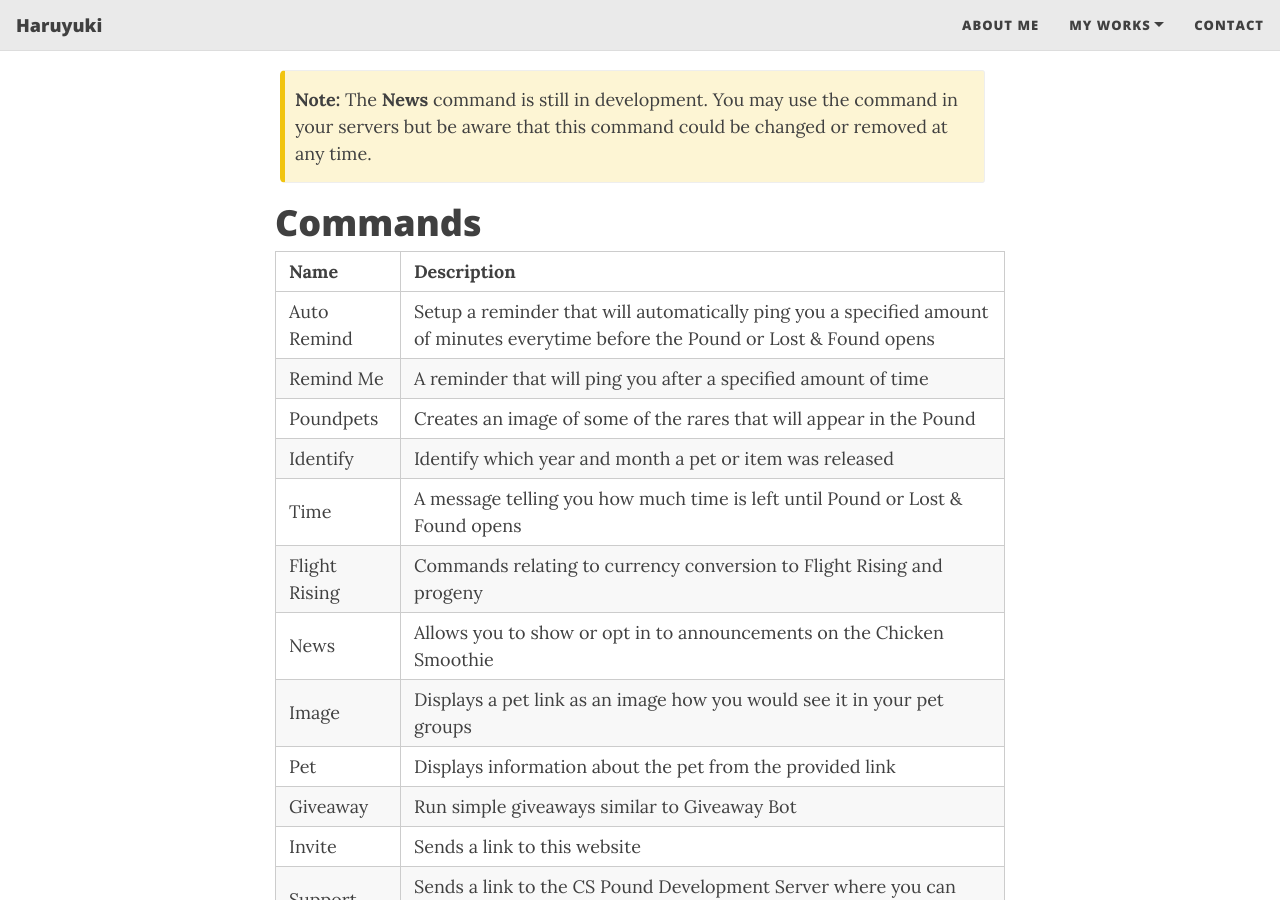
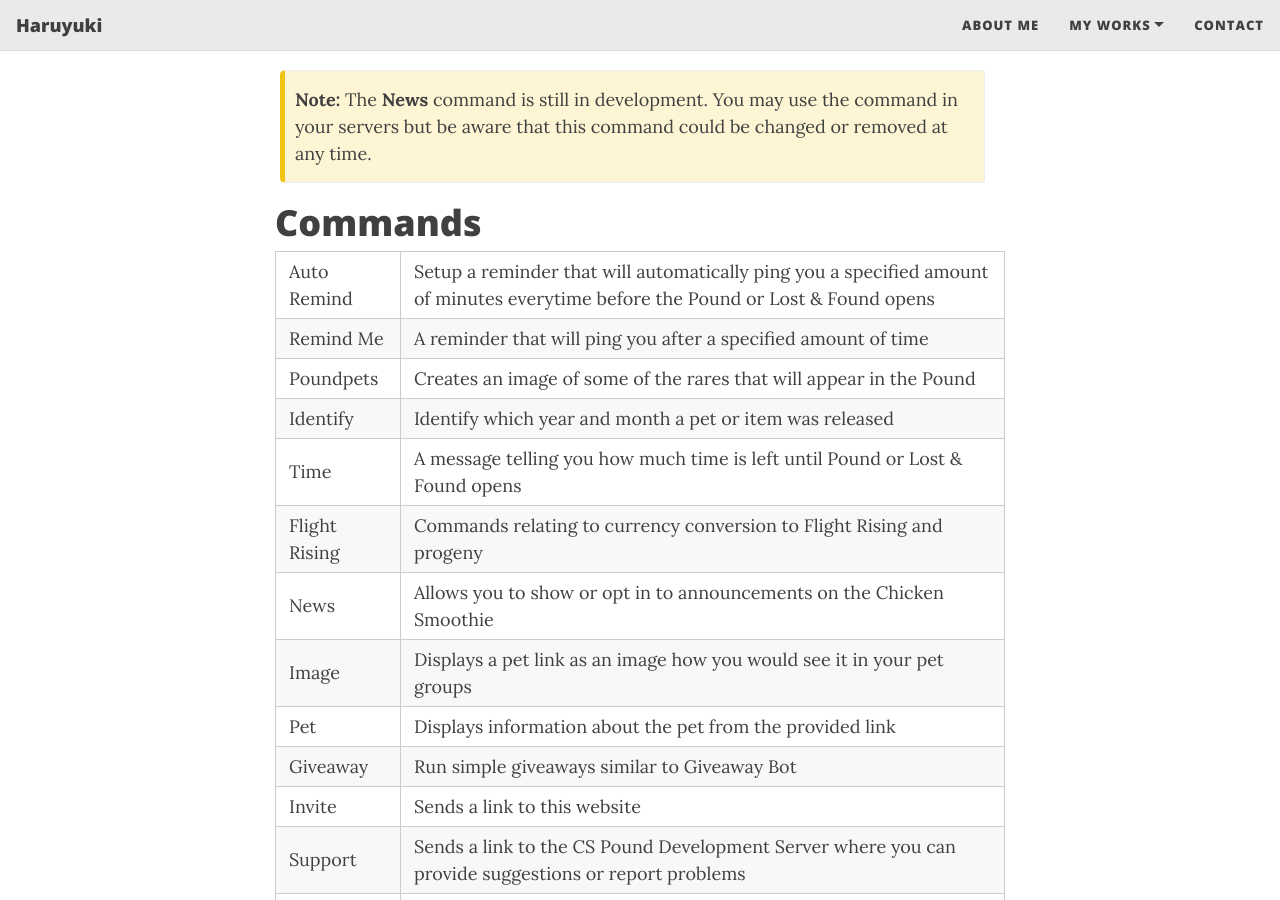
Before and after one commit to haruyuki/haruyuki.github.io, a Jekyll site: the page built from cs-pound/index.md, in a window 1280 px wide and 900 px high, scrolled down 635 px. Built offline with Jekyll 4.4.1, drawn with Linux system fonts in a browser that asks for light colours; nearby versions of some CDN libraries; the list of posts is cut into pages by our own code.

Commit message:
Remove header from table

```diff
--- a/cs-pound/index.md
+++ b/cs-pound/index.md
@@ -20,8 +20,6 @@
 
 # Commands
 
-| Name          | Description                                                                                                                      |
-| :---          | :---                                                                                                                             |
 | Auto Remind   | Setup a reminder that will automatically ping you a specified amount of minutes everytime before the Pound or Lost & Found opens |
 | Remind Me     | A reminder that will ping you after a specified amount of time                                                                   |
 | Poundpets     | Creates an image of some of the rares that will appear in the Pound                                                              |
```
